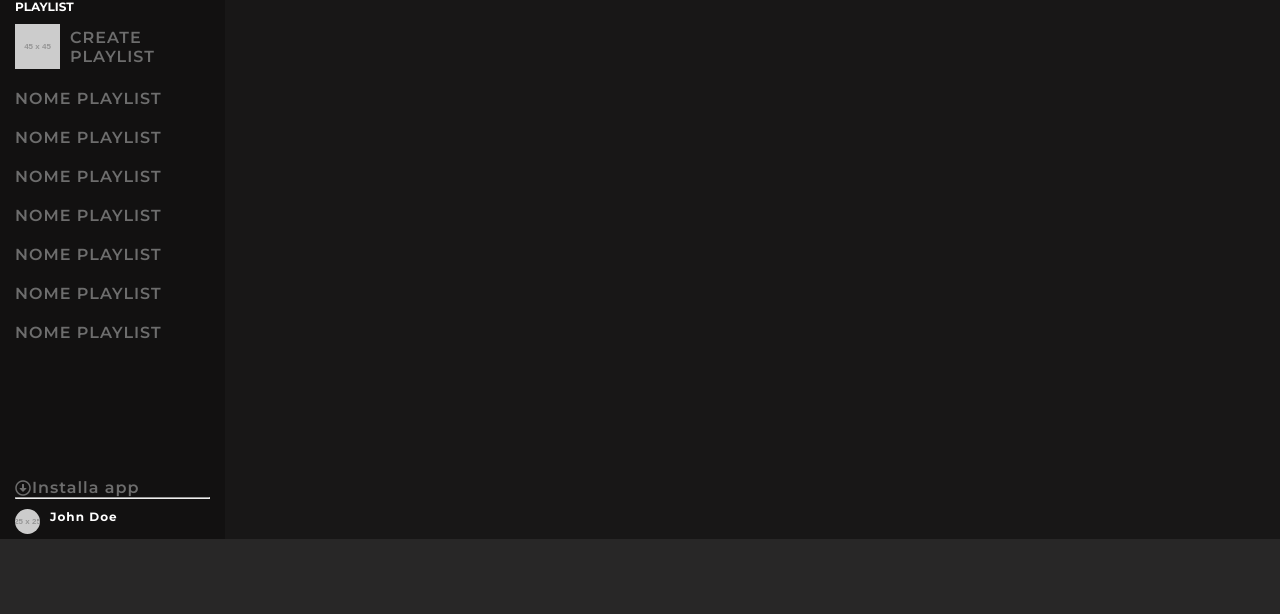
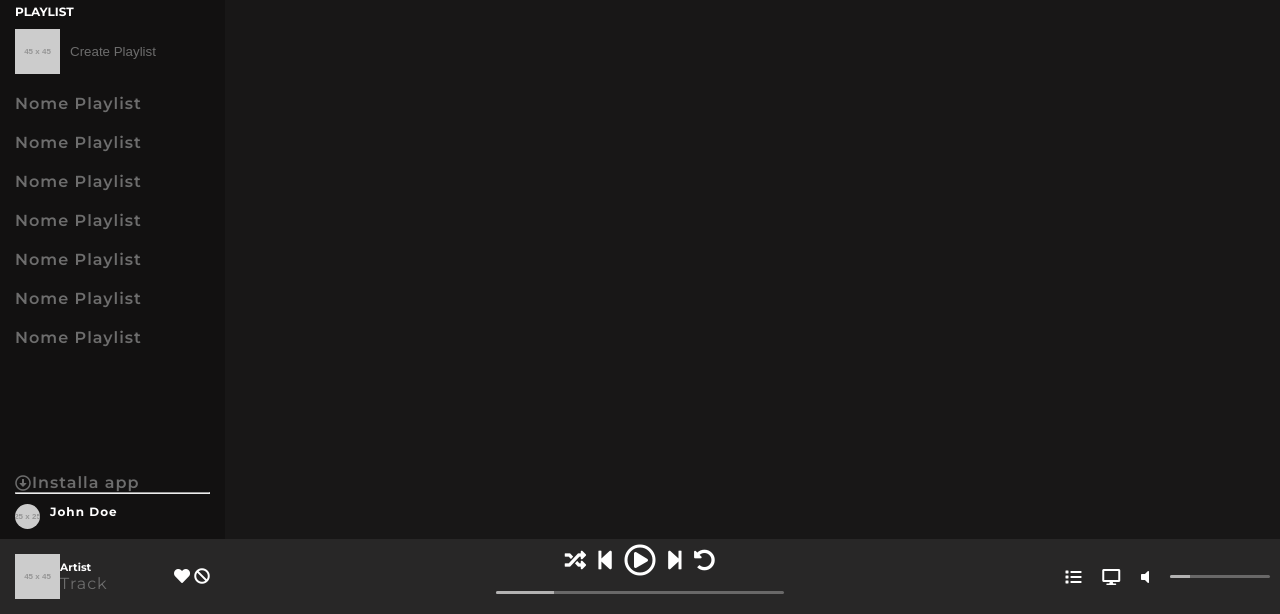
Before and after one commit to tommasodossena/html-css-spotifyweb, a plain HTML site: page index.html in a window 1280 px wide. Shown: the part 186-800 px from the top of the page. Drawn offline with Linux system fonts and the light colour scheme; placeholder pictures from the web are drawn by us.

Commit message:
Footer wireframe

```diff
--- a/css/style.css
+++ b/css/style.css
@@ -15,6 +15,7 @@ ul, li {
 h1, h2, h3, h4, h5, h6 {
     font-family: 'Montserrat', sans-serif;
     font-weight: 700;
+    color: #fff;
 }
 h3 {
     font-size: 12px;
@@ -24,10 +25,25 @@ p, a {
     font-family: 'Montserrat', sans-serif;
     font-weight: 400;
     letter-spacing: 1px;
+    color: #6d6d6d;
 }
 a {
     text-decoration: none;
-    color: #6d6d6d;
+}
+
+/* BUTTONS */
+
+/* MIX */
+.clearfix::after {
+    content: "";
+    display: block;
+    clear: both;
+}
+.text_uppercase {
+    text-transform: uppercase;
+}
+.white {
+    color: #fff;
 }
 
 /* STRUCTURE */
@@ -38,7 +54,6 @@ body {
 main {
     height: calc(100% - 75px);
     display: flex;
-    overflow: auto;
 }
 footer {
     height: 75px;
@@ -51,48 +66,63 @@ aside {
     width: 225px;
     height: 100%;
     background-color: #121111;
-    position: relative;
+    display: flex;
+    flex-direction: column;
+    justify-content: space-between;
+    overflow: hidden;
 }
 aside a {
     display: flex;
     align-items: center;
     font-weight: 600;
 }
+.aside__top {
+    display: flex;
+    flex-direction: column;
+    overflow: hidden;
+}
 .aside__logo {
     height: 75px;
-    padding-top: 15px;
+    line-height: 75px;
     padding-left: 15px;
+    flex-shrink: 0;
 }
 .aside__logo img {
-    height: 75%;
+    height: 35px;
+    vertical-align: middle;
+}
+.aside__icon {
+    padding-right: 10px;
 }
 .aside__nav li {
     padding-bottom: 5px;
     padding-left: 15px;
     border-left: 2px solid transparent;
 }
-.aside__nav li:hover {
-    border-left: 2px solid #1db954;
-}
-.aside__icon {
-    padding-right: 10px;
+.aside__playlist, .aside__bottom {
+    padding: 10px 15px;
 }
 .aside__playlist {
-    padding: 5px 15px;
+    display: flex;
+    flex-direction: column;
+    overflow: hidden;
 }
-.aside__playlist {
-    text-transform: uppercase;
+.aside__playlist button {
+    background-color: transparent;
+    border: none;
+    color: #6d6d6d;
+    display: flex;
+    align-items: center;
+    padding: 10px 0;
+}
+.aside__playlist ul {
+    display: block;
+    overflow-y: auto;
+    flex-basis: 400px;
+    width: 100%;
 }
 .aside__playlist li {
     padding: 10px 0;
-}
-.aside__user {
-    position: fixed;
-    bottom: 75px;
-    width: 225px;
-    color: #fff;
-    padding: 5px 15px;
-    background-color: #121111;
 }
 .user__icon {
     border-radius: 50%;
@@ -119,3 +149,65 @@ aside a {
     height: calc(100% - 75px);
     margin-top: 75px;
 }
+
+/* FOOTER */
+footer {
+    display: flex;
+    justify-content: space-between;
+    align-items: center;
+}
+.footer__left {
+    display: inline-flex;
+    flex-basis: 225px;
+    padding: 0 15px;
+    justify-content: space-between;
+    align-items: center;
+}
+.footer__left__track {
+    display: inline-flex;
+    align-items: center;
+}
+.footer__left__track > * {
+    display: inline-block;
+}
+.footer__center {
+    flex-basis: 25%;
+    display: inline-flex;
+    justify-content: center;
+    flex-wrap: wrap;
+}
+.footer__center__controls {
+    flex-basis: 50%;
+    display: inline-flex;
+    justify-content: space-around;
+    align-items: center;
+}
+.footer__center__progress {
+    flex-basis: 90%;
+    position: relative;
+    height: 3px;
+    margin: 15px 10px;
+    background: rgba(255, 255, 255, 0.3);
+    border-radius: 20px;
+    overflow: hidden;
+}
+.played {
+    width: 20%;
+    height: 3px;
+    position: absolute;
+    background-color: #b3b2b2;
+}
+.footer__right {
+    flex-basis: 225px;
+    display: inline-flex;
+    justify-content: space-around;
+    align-items: center;
+}
+.footer__right__volume {
+    position: relative;
+    height: 3px;
+    width: 100px;
+    background: rgba(255, 255, 255, 0.3);
+    border-radius: 20px;
+    overflow: hidden;
+}
--- a/index.html
+++ b/index.html
@@ -21,11 +21,17 @@
 <body>
     <!-- Main -->
     <main>
+        <!-- Aside  -->
         <aside>
+            <div class="aside__top">
+                <!-- Aside logo -->
                 <div class="aside__logo">
                     <img src="img/Spotify_Logo_RGB_White.png" alt="Spotify logo">
                 </div>
-            <nav class="aside__nav">
+                <!-- Aside logo -->
+                <!-- Aside navigation -->
+                <div class="aside__nav">
+                    <nav>
                         <ul>
                             <li>
                                 <a href="#">
@@ -47,15 +53,16 @@
                             </li>
                         </ul>
                     </nav>
-            <nav class="aside__playlist">
-                <h3>Playlist</h3>
-                <ul>
-                    <li>
-                        <a href="#">
+                </div>
+                <!-- /Aside navigation -->
+                <!-- Aside playlist -->
+                <div class="aside__playlist">
+                    <h3 class="text_uppercase">Playlist</h3>
+                    <button>
                         <img class="aside__icon" src="http://via.placeholder.com/45" alt="#">
                         Create Playlist
-                        </a>
-                    </li>
+                    </button>
+                    <ul>
                         <li><a href="#">Nome Playlist</a></li>
                         <li><a href="#">Nome Playlist</a></li>
                         <li><a href="#">Nome Playlist</a></li>
@@ -64,8 +71,10 @@
                         <li><a href="#">Nome Playlist</a></li>
                         <li><a href="#">Nome Playlist</a></li>
                     </ul>
-            </nav>
-            <div class="aside__user">
+                </div>
+                <!-- Aside playlist -->
+            </div>
+            <div class="aside__bottom">
                 <a href="#">
                     <i class="far fa-arrow-alt-circle-down"></i>
                     Installa app
@@ -77,14 +86,56 @@
                 </a>
             </div>
         </aside>
+        <!-- /Aside  -->
+        <!-- Main container  -->
         <div id="main__container">
             <div id="upgrade"></div>
             <div id="library"></div>
         </div>
+        <!-- /Main container  -->
     </main>
     <!-- /Main -->
     <!-- Footer -->
     <footer>
+        <!-- Footer left -->
+        <div class="footer__left">
+            <div class="footer__left__track">
+                <img src="http://via.placeholder.com/45" alt="placeholder">
+                <div class="footer__left__info">
+                    <h6>Artist</h6>
+                    <p>Track</p>
+                </div>
+            </div>
+            <div class="footer__left__buttons white">
+                <i class="fa fa-heart"></i>
+                <i class="fas fa-ban"></i>
+            </div>
+        </div>
+        <!-- /Footer left -->
+        <!-- Footer center -->
+        <div class="footer__center">
+            <div class="footer__center__controls white">
+                <i class="fas fa-random fa-lg"></i>
+                <i class="fas fa-step-backward fa-lg"></i>
+                <i class="far fa-play-circle fa-2x"></i>
+                <i class="fas fa-step-forward fa-lg"></i>
+                <i class="fas fa-undo-alt fa-lg"></i>
+            </div>
+            <div class="footer__center__progress">
+                <div class="played"></div>
+            </div>
+        </div>
+        <!-- Footer /center -->
+        <!-- Footer right -->
+        <div class="footer__right white">
+            <i class="fas fa-list"></i>
+            <i class="fas fa-desktop"></i>
+            <i class="fas fa-volume-off"></i>
+            <div class="footer__right__volume">
+                <div class="played"></div>
+            </div>
+        </div>
+        <!-- Footer /right -->
     </footer>
     <!-- /Footer -->
 </body>
```
Lines whose indentation alone changed are shown as unchanged.
